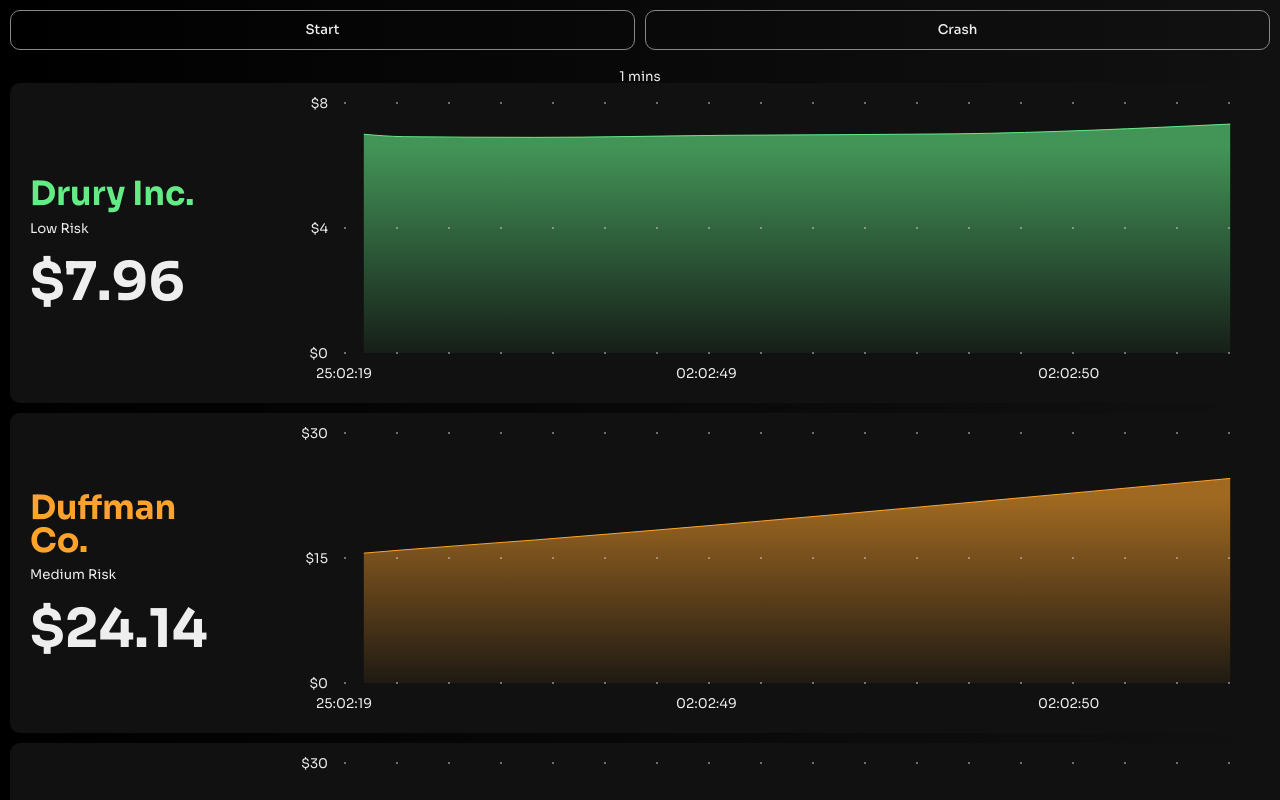
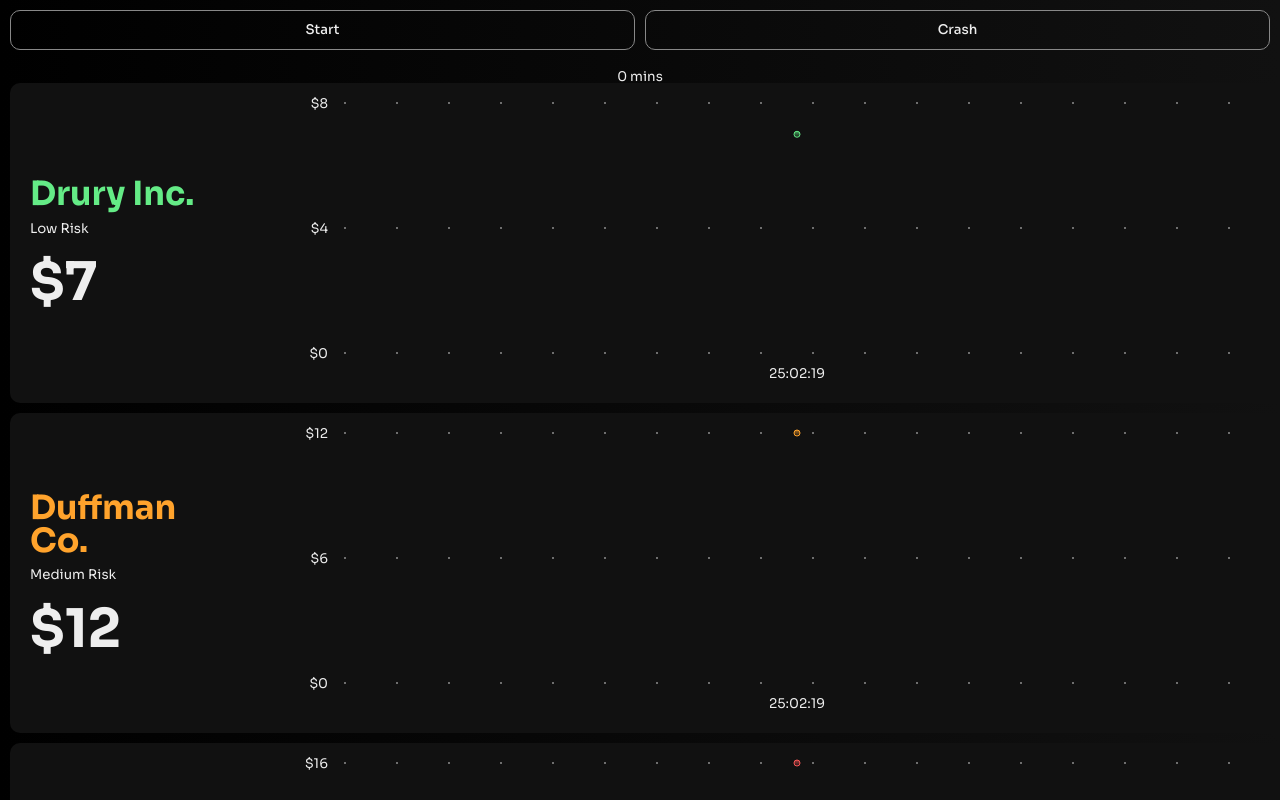
Before and after one commit to idrury/stock_sim, a React (Vite) app: page / in a window 1280 px wide. Both pictures are taken after a click on the button "Start". Shown: the top 800 px of the page. Built offline with nearby package versions, Linux system fonts and the light colour scheme.

Commit message:
Round numbers

```diff
--- a/src/CalculationMultiplier.tsx
+++ b/src/CalculationMultiplier.tsx
@@ -169,7 +169,7 @@ function CalculationMultiplier ({ crashFlag }: { crashFlag?: boolean }) {
         return next;
       });
       setSeconds((prev) => prev + 1);
-    }, 500);
+    }, 10000);
     return () => clearInterval(interval);
   }, [
     lowBias,
@@ -197,7 +197,7 @@ function CalculationMultiplier ({ crashFlag }: { crashFlag?: boolean }) {
           <h2 style={{ color: "var(--safeColor)" }}>Drury Inc.</h2>
           <p className="textLeft pt2 pb3">Low Risk</p>
           <h1 className="textLeft">
-            ${lowRisk[lowRisk.length - 1]?.value.toFixed(2)}
+            ${lowRisk[lowRisk.length - 1]?.value.toFixed(0)}
           </h1>
         </div>
         <div className="w100" style={{ height: "100%" }}>
@@ -210,7 +210,7 @@ function CalculationMultiplier ({ crashFlag }: { crashFlag?: boolean }) {
           <h2 style={{ color: "var(--warningColor)" }}>Duffman Co.</h2>
           <p className="textLeft pt2 pb3">Medium Risk</p>
           <h1 className="textLeft">
-            ${mediumRisk[mediumRisk.length - 1]?.value.toFixed(2)}
+            ${mediumRisk[mediumRisk.length - 1]?.value.toFixed(0)}
           </h1>
         </div>
         <div className="w100" style={{ height: "100%" }}>
@@ -225,7 +225,7 @@ function CalculationMultiplier ({ crashFlag }: { crashFlag?: boolean }) {
           </h2>
           <p className="textLeft pt2 pb3">High Risk</p>
           <h1 className="textLeft">
-            ${highRisk[highRisk.length - 1]?.value.toFixed(2)}
+            ${highRisk[highRisk.length - 1]?.value.toFixed(0)}
           </h1>
         </div>
         <div className="w100 " style={{ height: "100%" }}>
@@ -233,13 +233,6 @@ function CalculationMultiplier ({ crashFlag }: { crashFlag?: boolean }) {
         </div>
       </div>
     </div>
-    // Starts at low, med, high,
-    // Then every 10 seconds, it gets timesed by a multiplier.
-    // There are 2 multiplers for every risk level
-    // Low: 1.1, 0.95
-    // Medium: 1.2, 0.9
-    // High: 1.3, 0.85
-    // The multiplier is applied to each risk level every 10 seconds
   );
 }
 
```
